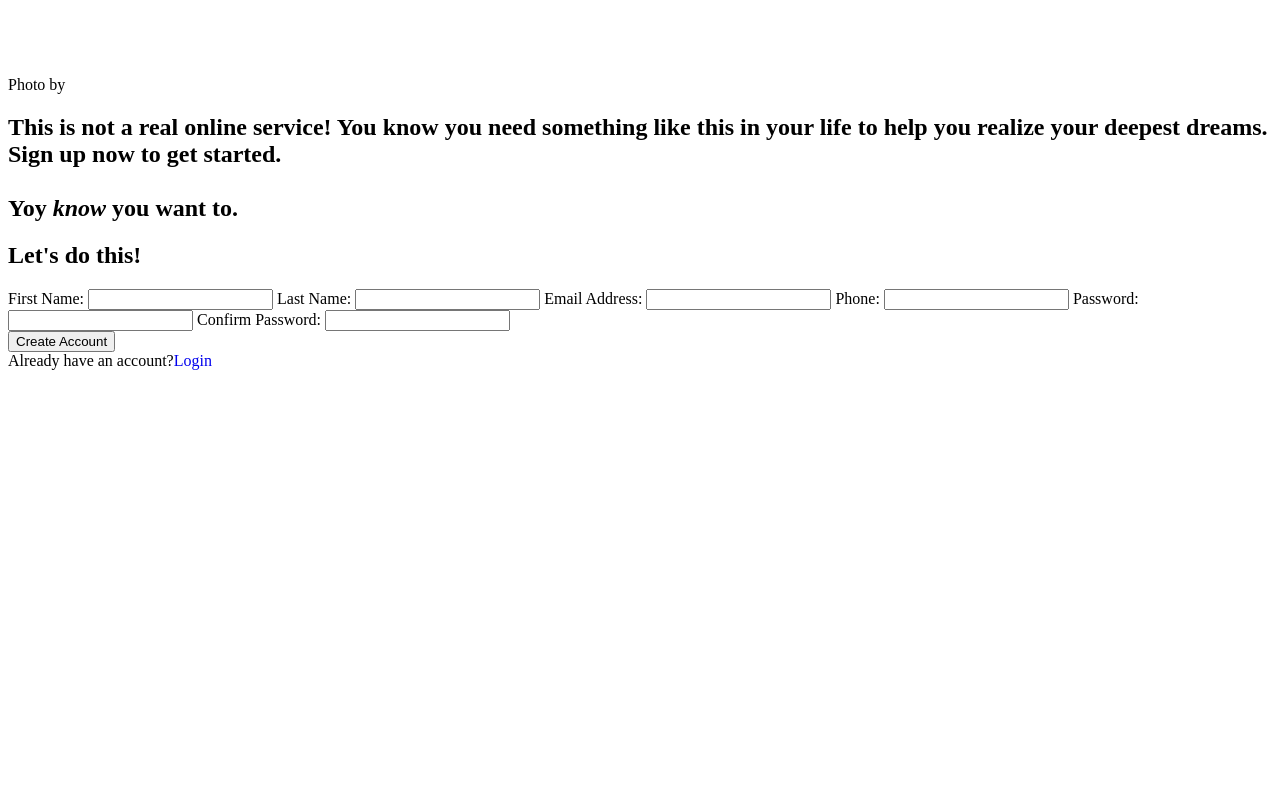
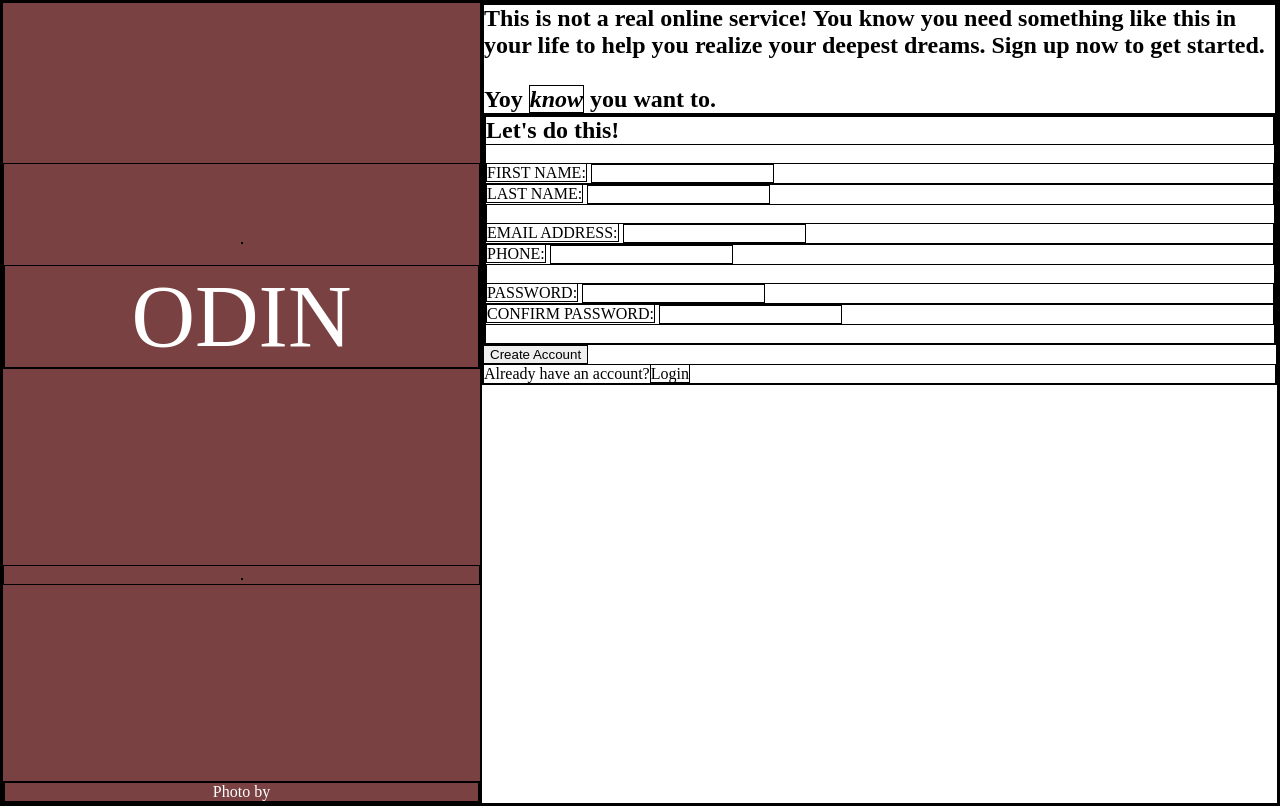
Before and after one commit to hburaks/sign-up-form, a plain HTML site: page index.html in a window 1280 px wide. Drawn offline with Linux system fonts and the light colour scheme.

Commit message:
add positioning layout

```diff
--- a/index.html
+++ b/index.html
@@ -11,7 +11,7 @@
     <div class="container-bar">
         <div class="logo">
             <img src="" alt="">
-            <p id="odinlogo"></p>
+            <p id="odinlogo">ODIN</p>
         </div>
         <div class="img">
             <img src="" alt="">
@@ -20,33 +20,49 @@
             <p>Photo by</p>
         </div>
     </div>
-    <div class="main">
+    <div class="main"><div class="container">
+
             <h2>This is not a real online service! You know you need something like this in your life to help you realize your deepest dreams. Sign up now to get started. <br><br> Yoy <i>know</i> you want to.</h2>
 
+            <div class="container-form">
                 <form action=" " method="post">
                     <h2>Let's do this!</h2>
                     <row>
+                        <div>
                             <label for="first_name">First Name:</label>
                             <input type="text" id="first_name">
+                        </div>
+                        <div>
                             <label for="last_name">Last Name:</label>
                             <input type="text" id="last_name">
+                        </div>
                     </row>
                     <row>
+                        <div>
                             <label for="user_email">Email Address:</label>
                             <input type="email" id="user_email" name="email" >
+                        </div>
+                        <div>
                             <label for="amount">Phone:</label>
                             <input type="number" id="amount" max="13" name="amount">
+                        </div>
                     </row>
                     <row>
+                        <div>
                             <label for="user_password">Password:</label>
                             <input type="password" id="user_password" min="3" max="20"  name="password">
+                        </div>
+                        <div>
                             <label for="confirm_password">Confirm Password:</label>
                             <input type="password" id="confirm_password" min="3" max="20" name="password">
+                        </div>
                     </row>
                 </form>
+            </div>
             <button type="button">Create Account</button>
             <div>Already have an account?<a href="#">Login</a></div>
-    </div>
+
+    </div></div>
 
 </body>
 </html>
--- a/styles.css
+++ b/styles.css
@@ -1,6 +1,15 @@
-input {
+* {
+    margin:0px;
+    border: 1px solid black;
+
+}
+label {
     text-transform: uppercase;
 }
+a {
+    color: inherit;
+}
+
 a:visited {
     color: inherit;
 
@@ -8,3 +17,58 @@ a:visited {
 a {
     text-decoration: none;
 }
+body {
+    display: flex;
+}
+.main {
+    flex: 5;
+    min-height: 100vh;
+    flex-direction: column;
+}
+.container-bar {
+    box-sizing: border-box;
+    border: 1px solid black;
+    min-height: 100vh;
+    flex: 3;
+    justify-content: space-between;
+    display: flex;
+    flex-direction: column;
+    text-align: center;
+    color: white;
+    background: #794141;
+}
+.logo {
+    font-size: 5.5rem;
+    margin-top: 20vh;
+
+}
+
+/*
+
+.credit {
+    bottom: 0px;
+    text-align: center;
+}
+
+
+.container-form {
+    flex: 1;
+    border: 1px solid black;
+    flex-wrap: wrap;
+}
+form {
+    display: flex;
+    flex-wrap: wrap;
+    max-width: 80%;
+}
+
+row>div {
+    width: 300px;
+
+}
+row {
+    width: 1000px;
+}
+input {
+    width: 250px;
+} */
```
Lines whose indentation alone changed are shown as unchanged.
